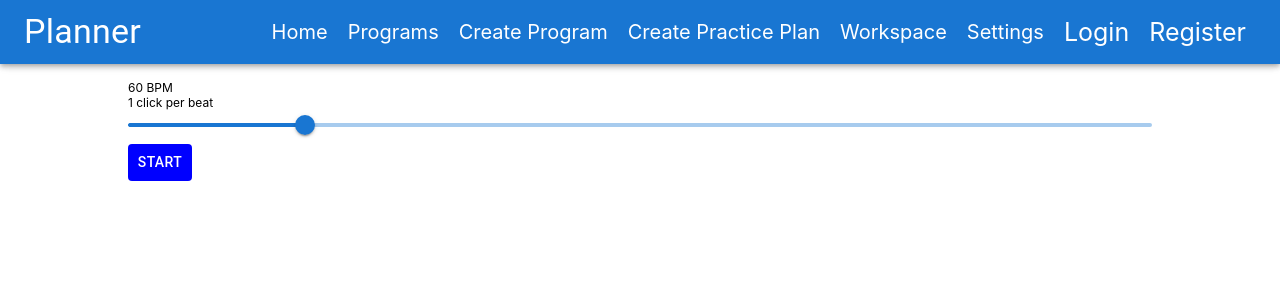
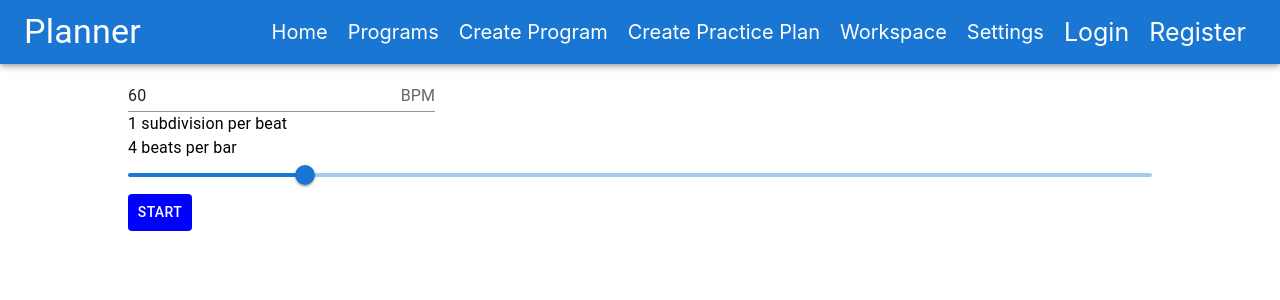
Before and after one commit to shoneriki/mern-practice, a React (Create React App) app in the folder client/: page /workspace in a window 1280 px wide. Shown: the top 300 px of the page. Built offline with nearby package versions, Linux system fonts and the light colour scheme.

Commit message:
added an input for metronome and drum sound

```diff
--- a/client/src/components/Metronome.js
+++ b/client/src/components/Metronome.js
@@ -1,8 +1,9 @@
 import React, { Component } from "react";
 import click from "../assets/sounds/click.mp3"
 import woodblock from "../assets/sounds/woodblock.mp3"
+import drumstick from "../assets/sounds/drumstick.mp3"
 
-import { Button, Slider, Box} from "@mui/material";
+import { Button, Slider, Box, Typography, Input, InputAdornment} from "@mui/material";
 
 
 export class Metronome extends Component {
@@ -18,10 +19,11 @@ export class Metronome extends Component {
     };
 
     this.click1 = new Audio(click);
-    this.click2 = new Audio(woodblock);
+    this.woodblock1 = new Audio(woodblock);
+    this.drumstick1 = new Audio(drumstick);
   }
 
-  handleInputChange = (event, newValue) => {
+  handleBpmChange = (event, newValue) => {
     const bpm = newValue;
 
     if (this.state.isPlaying) {
@@ -41,12 +43,20 @@ export class Metronome extends Component {
     }
   };
 
+  handleBpmInputChange = (event) => {
+    const bpm = parseInt(event.target.value);
+    if (isNaN(bpm)) {
+      return; // Ignore non-numeric input
+    }
+    this.handleBpmChange(null, bpm);
+  };
+
   playClick = () => {
     const { count, beatsPerMeasure } = this.state;
 
     // alternate click sounds
     if (count % beatsPerMeasure === 0) {
-      this.click2.play();
+      this.drumstick1.play();
     } else {
       this.click1.play();
     }
@@ -79,23 +89,38 @@ export class Metronome extends Component {
   };
 
   render() {
-    const { isPlaying, bpm, subdivision } = this.state;
+    const { isPlaying, bpm, subdivision, beatsPerMeasure } = this.state;
 
     return (
       <Box sx={{ width: "80%" }} className="metronome">
         <Box className="bpm-slider">
-          <p>{bpm} BPM</p>
-          <p>
-            {
-              subdivision === 1 ? `${subdivision} click per beat`: `${subdivision} clicks per beat`
-            }
-          </p>
+          <Input
+            type="number"
+            min={10}
+            max={300}
+            value={bpm}
+            sx={{
+              width: "30%"
+            }}
+            onChange={this.handleBpmInputChange}
+            endAdornment={<InputAdornment position="end">BPM</InputAdornment>}
+          />
+          <Typography>
+            {subdivision === 1
+              ? `${subdivision} subdivision per beat`
+              : `${subdivision} subdivisions per beat`}
+          </Typography>
+          <Typography>
+            {beatsPerMeasure === 1
+              ? `${beatsPerMeasure} beats per bar`
+              : `${beatsPerMeasure} beats per bar`}
+          </Typography>
           <Slider
             type="range"
             min={10}
             max={300}
             value={bpm}
-            onChange={this.handleInputChange}
+            onChange={this.handleBpmChange}
           />
         </Box>
         <Button
```
Also changed, not shown: 1 other file (tests, documents, lock files or other folders).
